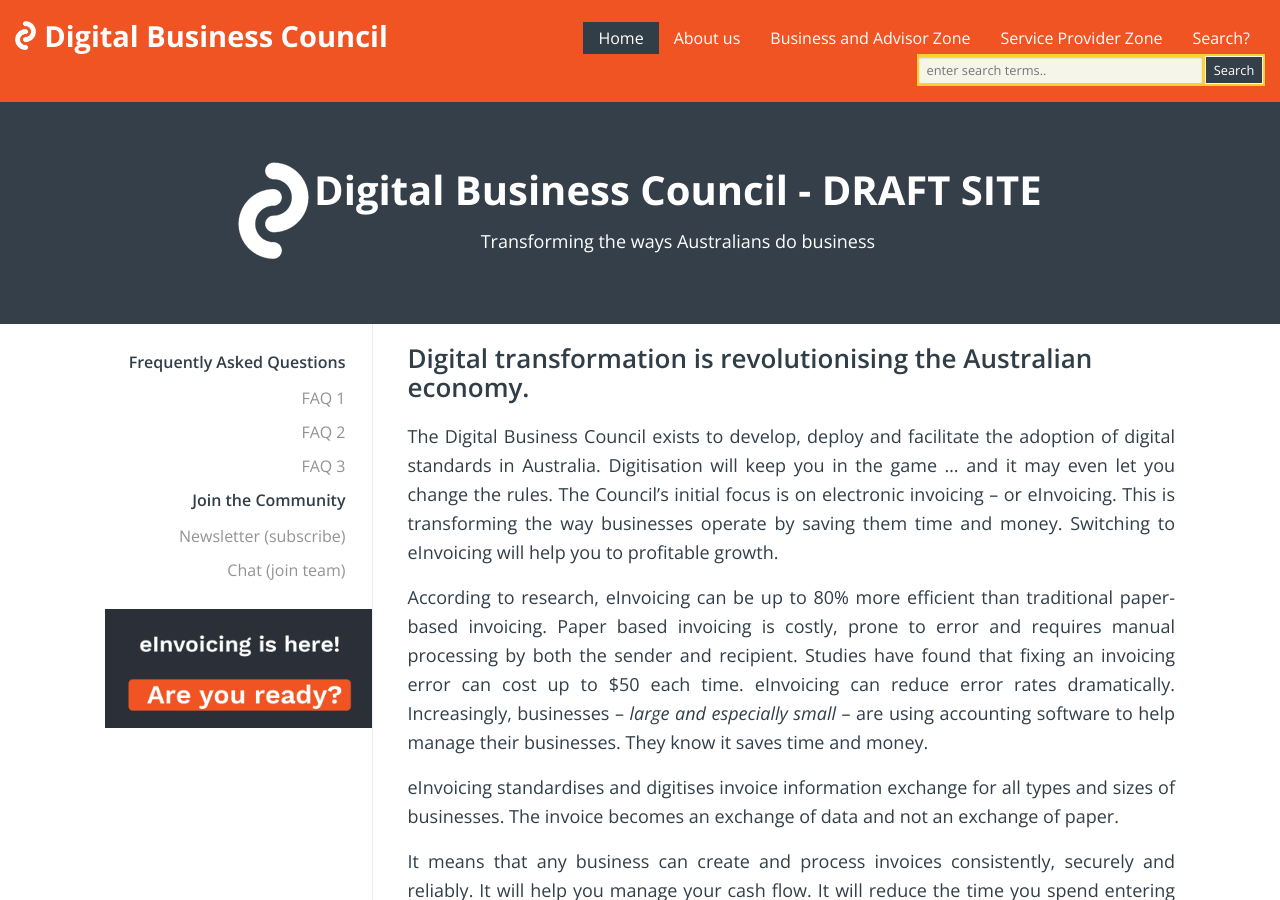
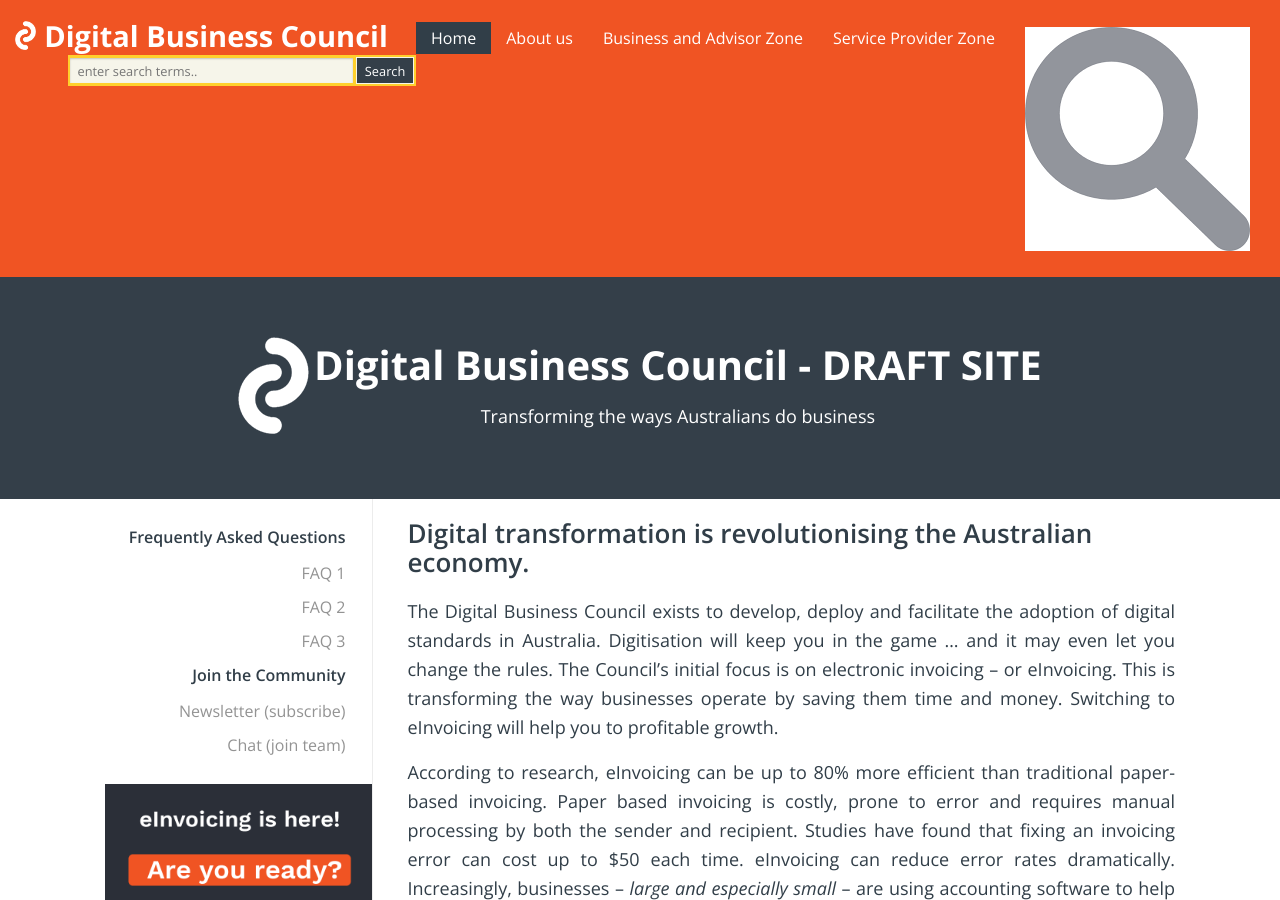
Before and after one commit to Digital-Business-Council/Digital-Business-Council.github.io, a Jekyll site: the page built from index.md, in a window 1280 px wide and 900 px high. Built offline with Jekyll 4.4.1, drawn with Linux system fonts in a browser that asks for light colours; our own code applies the rules of GitHub Pages for plain Markdown files.

Commit message:
Update header-menu.html

```diff
--- a/_includes/header-menu.html
+++ b/_includes/header-menu.html
@@ -36,7 +36,7 @@
         </div>
     </li>
     <li class="dropdown">
-        <a href="#">Search?</a>
+        <a href="#"><img src="{{site.url}}/images/search-icon.png"/></a>
     </li>
 </ul>
 
```
